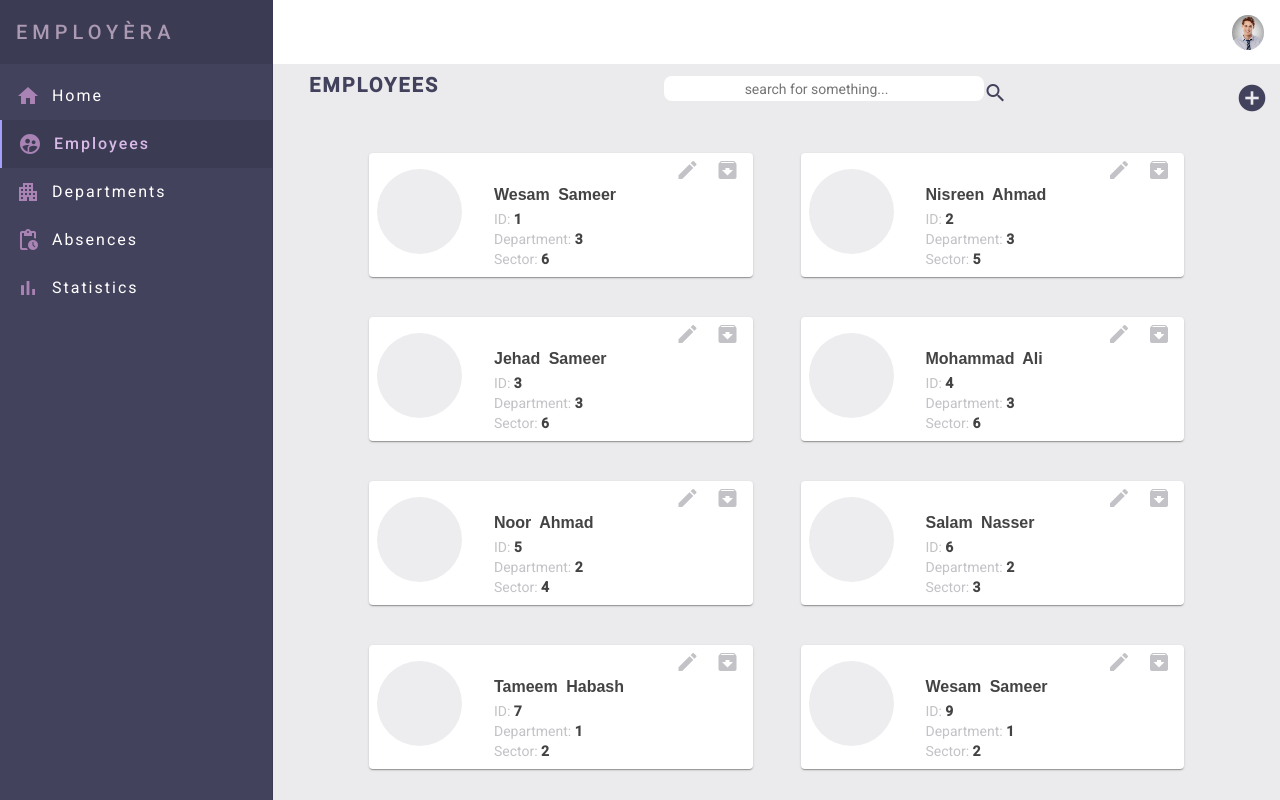
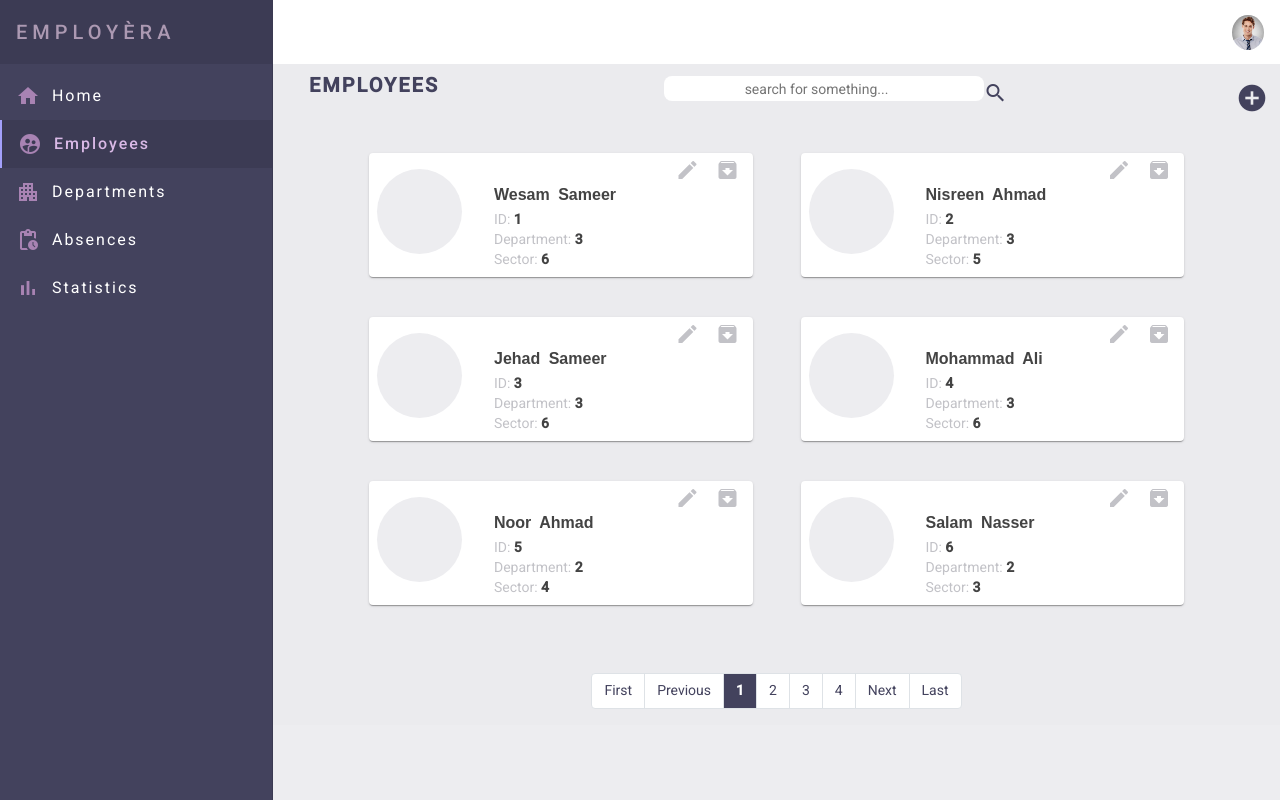
Before and after one commit to TameemHabash/Mini-HRMS, an Angular app: page /HR/employees in a window 1280 px wide. Built offline with nearby package versions, Linux system fonts and the light colour scheme.

Commit message:
added paginator to employees page

```diff
--- a/src/app/in-app/employees-page/employees-page.component.css
+++ b/src/app/in-app/employees-page/employees-page.component.css
@@ -11,3 +11,8 @@
   margin-right: 4.5rem;
 
 }
+
+.styedown {
+  position: absolute;
+  bottom: 2%;
+}
--- a/src/app/in-app/employees-page/employees-page.component.html
+++ b/src/app/in-app/employees-page/employees-page.component.html
@@ -4,10 +4,13 @@
     <i class="material-icons">add_circle</i></button>
 </app-content-header>
 <div class="employees-container row mt-3 mb-1 overflow-scroll ">
-  <div class="col-lg-6 col-md-6 col-sm-12 px-4" *ngFor="let employee of employees">
+  <div class="col-lg-6 col-md-6 col-sm-12 px-4" *ngFor="let employee of employeesToShow">
     <app-employee class="m-3" [employee]="employee"
       [departmentName]="employeeService.getDepartmentName(employee.departmentID)"
       [sectorName]="employeeService.getSectorNameByID(employee.sectorID)">
     </app-employee>
   </div>
 </div>
+<div class="w-100 d-flex justify-content-center mt-5">
+  <app-paginator #paginator [items]=employees (changePage)="pageChanged($event)"></app-paginator>
+</div>
--- a/src/app/in-app/employees-page/employees-page.component.ts
+++ b/src/app/in-app/employees-page/employees-page.component.ts
@@ -1,4 +1,4 @@
-import { Component, OnInit } from '@angular/core';
+import { Component, OnInit, ViewChild, ElementRef } from '@angular/core';
 import { EmployeeService } from 'src/app/services/employee.service';
 import { Employee } from 'src/app/models/employee.model';
 
@@ -8,11 +8,14 @@ import { Employee } from 'src/app/models/employee.model';
   styleUrls: ['./employees-page.component.css']
 })
 export class EmployeesPageComponent implements OnInit {
-
   constructor(public employeeService: EmployeeService) { }
   employees: Employee[];
+  employeesToShow: Employee[];
+  //subscribe to changes on employees list in the service
   ngOnInit(): void {
     this.employees = this.employeeService.getEmployees();
   }
-
+  pageChanged(newViewList: Employee[]) {
+    this.employeesToShow = newViewList;
+  }
 }
```
